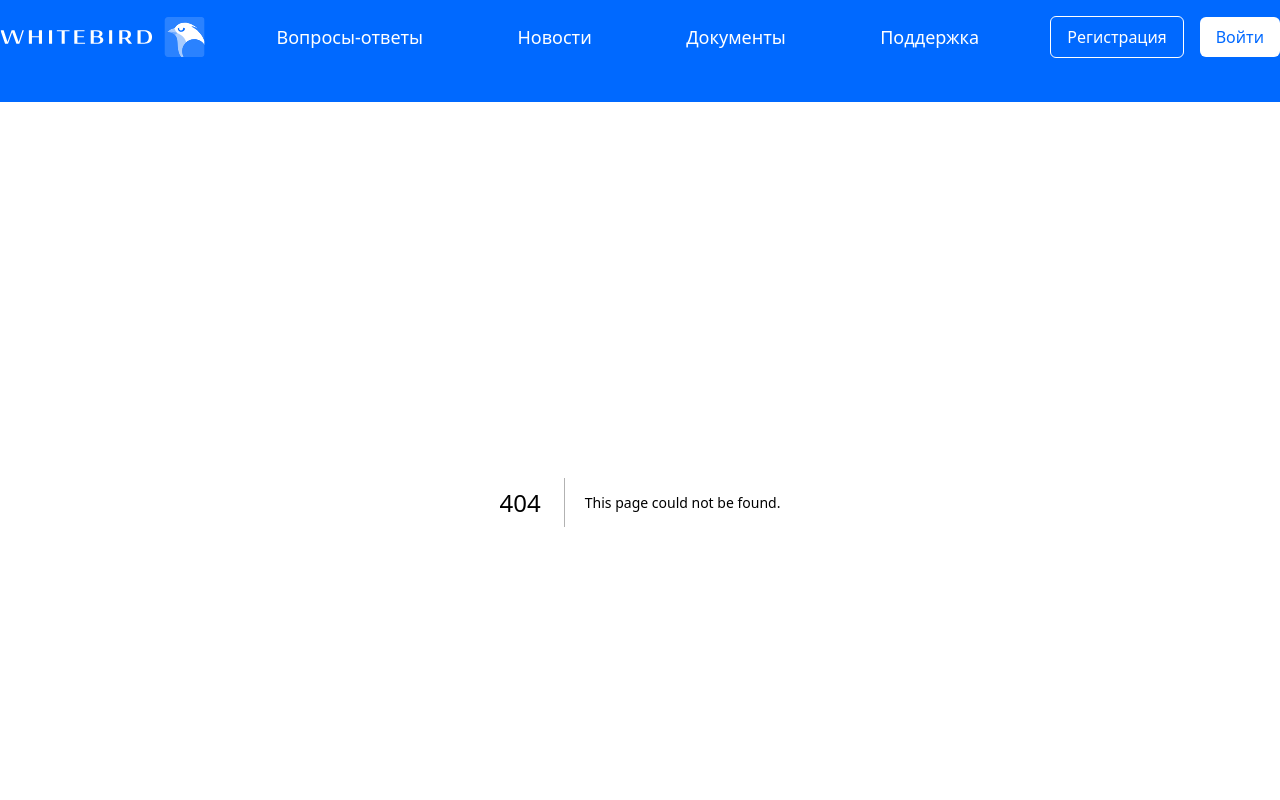
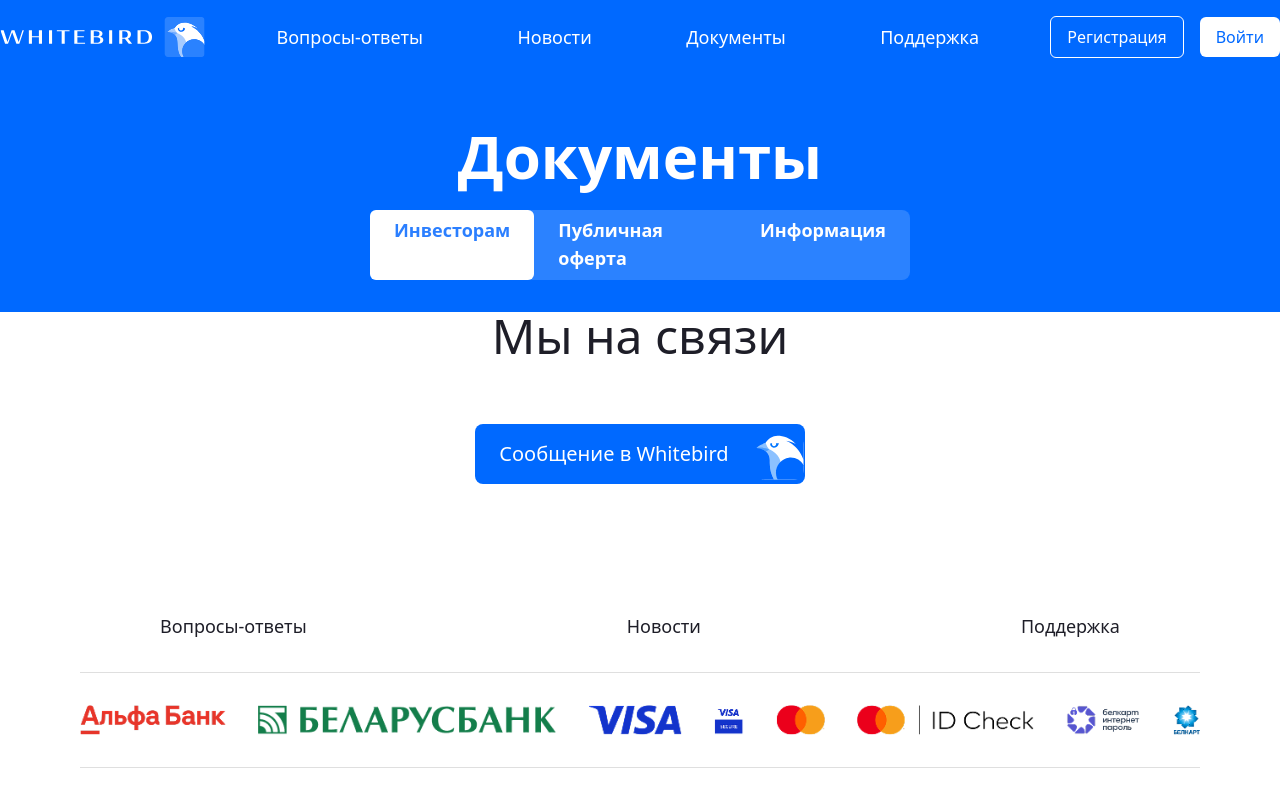
Before and after one commit to NikitaLikinykh/exchange, a Next.js app: page /documents in a window 1280 px wide. Before the commit this address had no page. Shown: the top 800 px of the page. Built offline with nearby package versions, Linux system fonts and the light colour scheme.

Commit message:
add page documents

```diff
--- a/app/components/Header.tsx
+++ b/app/components/Header.tsx
@@ -27,7 +27,7 @@ export default function Header() {
               Новости
             </Link>
             <Link
-              href="#"
+              href="/documents"
               className="text-white hover:text-blue-100 transition-colors"
             >
               Документы
--- /dev/null
+++ b/app/documents/page.tsx
@@ -0,0 +1,24 @@
+import React from "react";
+
+export default function page() {
+  return (
+    <main>
+      <div className="bg-[#0069FF] pb-8">
+        <div className="px-0 py-6 text-6xl font-semibold text-center text-white bg-[#0069FF] max-sm:px-0 max-sm:py-4 max-sm:text-4xl">
+          Документы
+        </div>
+        <div className="flex justify-center p-0 mx-auto my-0 bg-[#2B82FF] rounded-lg  max-w-[540px] max-sm:flex-wrap max-sm:h-auto max-sm:w-[90%]">
+          <div className="px-6 pt-1.5 pb-2 text-lg font-semibold  cursor-pointer max-sm:flex-auto max-sm:px-4 max-sm:py-2 bg-white text-blue-500 rounded-md">
+            Инвесторам
+          </div>
+          <div className="px-6 pt-1.5 pb-2 text-lg font-semibold text-white cursor-pointer max-sm:flex-auto max-sm:px-4 max-sm:py-2">
+            Публичная оферта
+          </div>
+          <div className="px-6 pt-1.5 pb-2 text-lg font-semibold text-white cursor-pointer max-sm:flex-auto max-sm:px-4 max-sm:py-2">
+            Информация
+          </div>
+        </div>
+      </div>
+    </main>
+  );
+}
```
